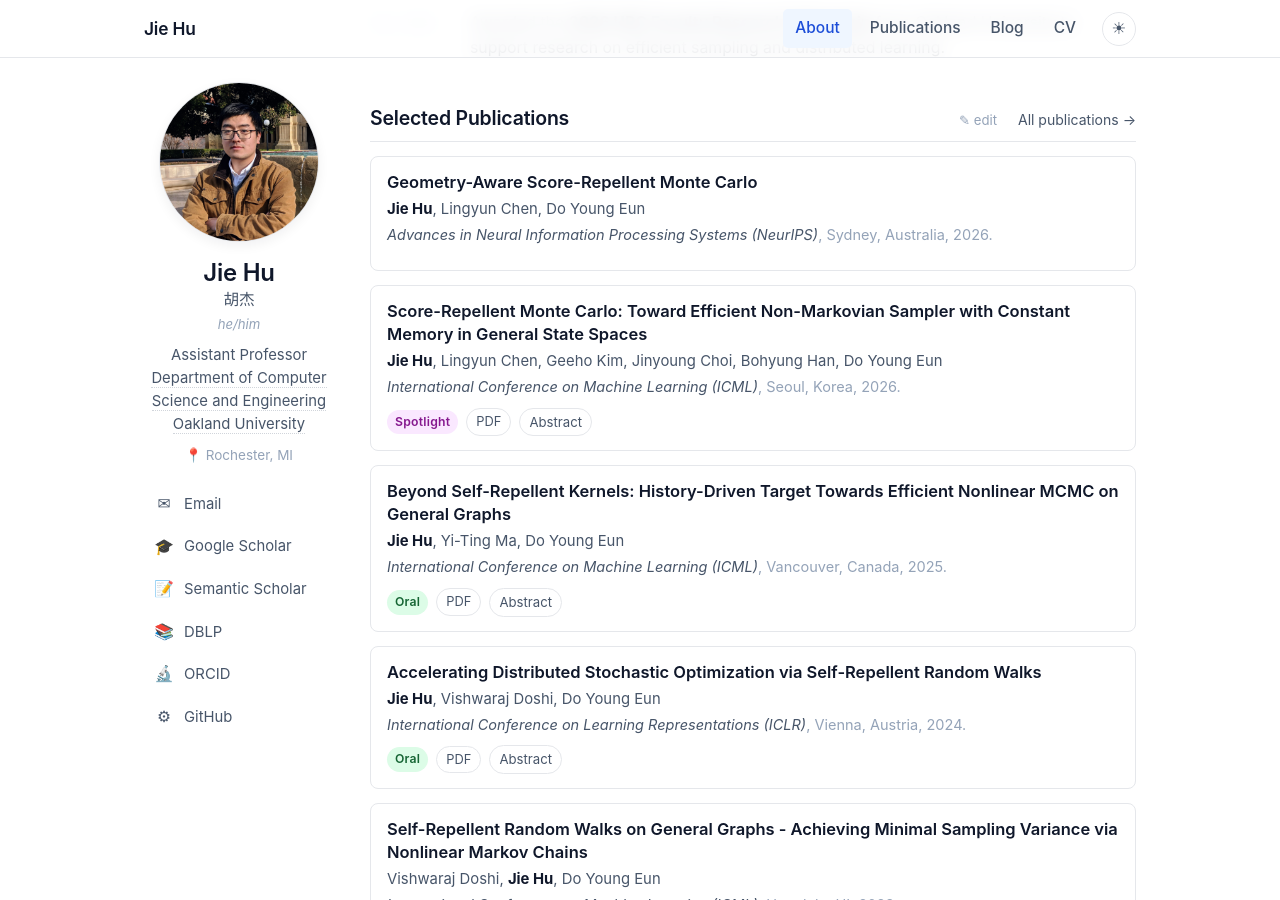
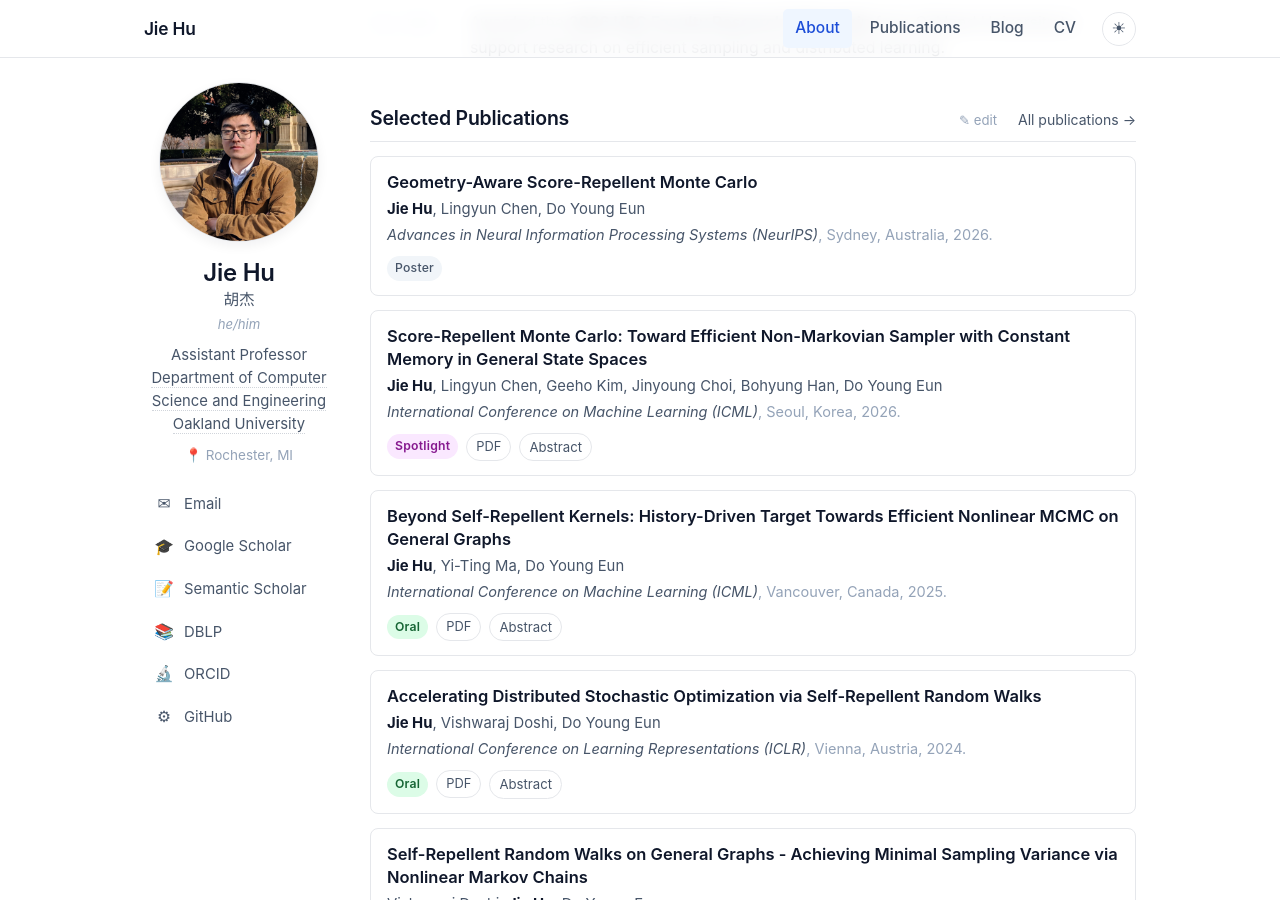
Before and after one commit to jiehu-research/jiehu-research.github.io, a Jekyll site: the page built from index.md, in a window 1280 px wide and 900 px high, scrolled down 489 px. Built offline with Jekyll 4.4.1, drawn with Linux system fonts in a browser that asks for light colours.

Commit message:
Mark GA-SRMC as a NeurIPS 2026 poster
Co-Authored-By: Claude Opus 5.5 <noreply@anthropic.com>
Claude-Session: https://claude.ai/code/session_0162fkJ3PssLEPhGy2ZifLmA

```diff
--- a/_data/publications.yml
+++ b/_data/publications.yml
@@ -20,6 +20,7 @@
 #    badges:
 #      - oral                              # green "Oral" badge
 #      - spotlight                         # purple "Spotlight" badge
+#      - poster                            # muted gray "Poster" badge
 #      - award: "Outstanding Paper Award"  # yellow trophy badge
 #    featured: true                        # show on homepage
 #
@@ -32,6 +33,8 @@
   venue: "Advances in Neural Information Processing Systems (NeurIPS)"
   year: 2026
   location: "Sydney, Australia"
+  badges:
+    - poster
   featured: true
 
 - title: "Score-Repellent Monte Carlo: Toward Efficient Non-Markovian Sampler with Constant Memory in General State Spaces"
```
